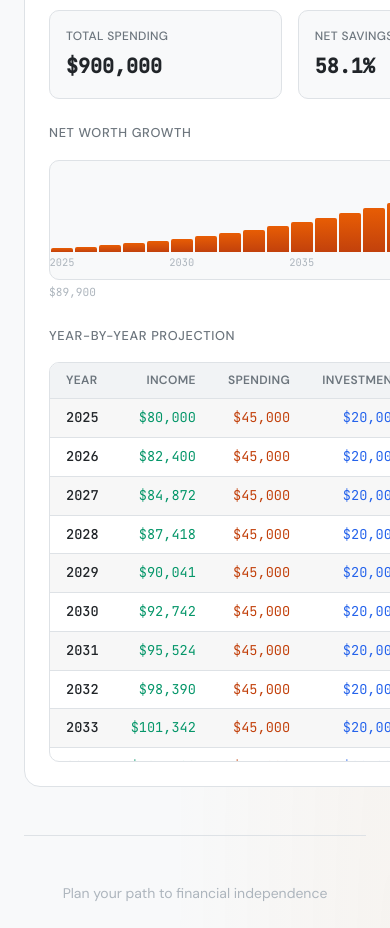
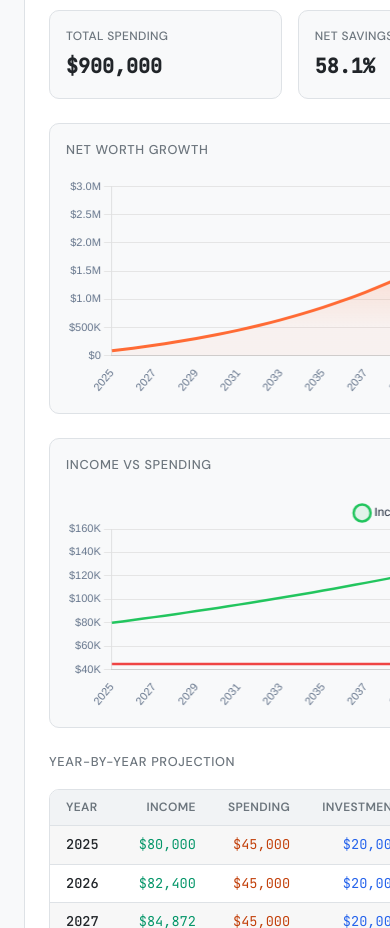
Before and after one commit to s-cai/fire-calculator, a website built with Vite: page index.html in a window 390 px wide. Shown: the part 2580-3508 px from the top of the page. Built offline with nearby package versions, Linux system fonts and the light colour scheme.

Commit message:
Phase 7: Add Chart.js visualization
- Install Chart.js with tree-shaking for minimal bundle size
- New charts.ts module with reusable chart utilities
- Net Worth Growth: Line chart with orange gradient fill
- Income vs Spending: Dual line chart with legend
- Interactive tooltips with formatted currency values
- Responsive layout: side-by-side on large screens, stacked on small
- Charts update automatically when recalculating projections
- Update ROADMAP and README to reflect Phase 7 completion

All 81 tests passing.

```diff
--- a/package.json
+++ b/package.json
@@ -16,6 +16,7 @@
     "vitest": "^4.0.16"
   },
   "dependencies": {
+    "chart.js": "^4.5.1",
     "lz-string": "^1.5.0"
   }
 }
--- a/src/style.css
+++ b/src/style.css
@@ -389,12 +389,22 @@ body {
   color: var(--color-text-dim);
 }
 
-/* --- Chart Section --- */
-.chart-section {
+/* --- Charts Section (Chart.js) --- */
+.charts-section {
+  display: flex;
+  flex-direction: column;
+  gap: var(--spacing-lg);
   margin-bottom: var(--spacing-lg);
 }
 
-.chart-section h3 {
+.chart-container {
+  background: var(--color-bg);
+  border: 1px solid var(--color-border);
+  border-radius: var(--radius-md);
+  padding: var(--spacing-md);
+}
+
+.chart-container h3 {
   font-size: 0.8rem;
   font-weight: 500;
   text-transform: uppercase;
@@ -403,67 +413,26 @@ body {
   margin: 0 0 var(--spacing-md);
 }
 
-.bar-chart {
-  display: flex;
-  align-items: flex-end;
-  height: 120px;
-  padding: var(--spacing-sm) 0;
-  padding-bottom: calc(var(--spacing-sm) + 1.2rem); /* Space for labels */
-  background: var(--color-bg);
-  border-radius: var(--radius-md);
-  border: 1px solid var(--color-border);
+.chart-wrapper {
   position: relative;
+  height: 220px;
+  width: 100%;
 }
 
-.chart-bar-container {
-  position: relative;
-  height: 100%;
-  padding: 0 1px;
+.chart-wrapper canvas {
+  width: 100% !important;
+  height: 100% !important;
 }
 
-.chart-bar {
-  position: absolute;
-  left: 1px;
-  right: 1px;
-  bottom: 0;
-  background: linear-gradient(180deg, var(--color-fire) 0%, var(--color-ember) 100%);
-  border-radius: 2px 2px 0 0;
-  min-height: 2px;
-  transition: height 0.3s ease, bottom 0.3s ease, top 0.3s ease;
-}
+@media (min-width: 1200px) {
+  .charts-section {
+    display: grid;
+    grid-template-columns: 1fr 1fr;
+  }
 
-.chart-bar.negative {
-  background: linear-gradient(0deg, var(--color-danger) 0%, #f87171 100%);
-  border-radius: 0 0 2px 2px;
-}
-
-.chart-baseline {
-  position: absolute;
-  left: 0;
-  right: 0;
-  height: 1px;
-  background: var(--color-text-dim);
-  z-index: 1;
-}
-
-.chart-label {
-  position: absolute;
-  bottom: -1.2rem;
-  left: 50%;
-  transform: translateX(-50%);
-  font-size: 0.65rem;
-  color: var(--color-text-dim);
-  font-family: var(--font-mono);
-  white-space: nowrap;
-}
-
-.chart-legend {
-  display: flex;
-  justify-content: space-between;
-  margin-top: var(--spacing-xs);
-  font-size: 0.7rem;
-  color: var(--color-text-dim);
-  font-family: var(--font-mono);
+  .chart-wrapper {
+    height: 250px;
+  }
 }
 
 /* --- Table Section --- */
--- /dev/null
+++ b/src/ui/charts.ts
@@ -0,0 +1,229 @@
+/**
+ * Chart Utilities
+ *
+ * Wrapper functions for Chart.js visualizations.
+ */
+
+import {
+  Chart,
+  LineController,
+  LineElement,
+  PointElement,
+  LinearScale,
+  CategoryScale,
+  Filler,
+  Tooltip,
+  Legend,
+} from 'chart.js';
+
+// Register only the components we need (tree-shaking friendly)
+Chart.register(
+  LineController,
+  LineElement,
+  PointElement,
+  LinearScale,
+  CategoryScale,
+  Filler,
+  Tooltip,
+  Legend
+);
+
+// Color palette matching our CSS theme
+const COLORS = {
+  fire: '#ff6b35',
+  ember: '#ff8f5a',
+  income: '#22c55e',
+  spending: '#ef4444',
+  investment: '#3b82f6',
+  gridLine: '#e5e5e5',
+  text: '#64748b',
+  textDark: '#1e293b',
+};
+
+/**
+ * Format currency for chart labels.
+ */
+function formatCurrency(value: number): string {
+  if (Math.abs(value) >= 1_000_000) {
+    return `$${(value / 1_000_000).toFixed(1)}M`;
+  }
+  if (Math.abs(value) >= 1_000) {
+    return `$${(value / 1_000).toFixed(0)}K`;
+  }
+  return `$${value.toFixed(0)}`;
+}
+
+/**
+ * Common chart options.
+ */
+const commonOptions = {
+  responsive: true,
+  maintainAspectRatio: false,
+  interaction: {
+    intersect: false,
+    mode: 'index' as const,
+  },
+  plugins: {
+    legend: {
+      display: false,
+    },
+    tooltip: {
+      backgroundColor: 'rgba(30, 41, 59, 0.95)',
+      titleFont: { size: 13, weight: 'bold' as const },
+      bodyFont: { size: 12 },
+      padding: 12,
+      cornerRadius: 8,
+      displayColors: true,
+      callbacks: {
+        label: function(context: { dataset: { label?: string }; parsed: { y: number } }) {
+          const label = context.dataset.label || '';
+          const value = formatCurrency(context.parsed.y);
+          return `${label}: ${value}`;
+        },
+      },
+    },
+  },
+  scales: {
+    x: {
+      grid: {
+        display: false,
+      },
+      ticks: {
+        color: COLORS.text,
+        font: { size: 11 },
+      },
+    },
+    y: {
+      grid: {
+        color: COLORS.gridLine,
+      },
+      ticks: {
+        color: COLORS.text,
+        font: { size: 11 },
+        callback: function(value: string | number) {
+          return formatCurrency(Number(value));
+        },
+      },
+    },
+  },
+};
+
+/**
+ * Create a net worth line chart with gradient fill.
+ */
+export function createNetWorthChart(
+  canvas: HTMLCanvasElement,
+  years: number[],
+  netWorth: number[]
+): Chart {
+  const ctx = canvas.getContext('2d')!;
+
+  // Create gradient for fill
+  const gradient = ctx.createLinearGradient(0, 0, 0, canvas.height);
+  gradient.addColorStop(0, 'rgba(255, 107, 53, 0.4)');
+  gradient.addColorStop(1, 'rgba(255, 107, 53, 0.05)');
+
+  return new Chart(ctx, {
+    type: 'line',
+    data: {
+      labels: years.map(String),
+      datasets: [{
+        label: 'Net Worth',
+        data: netWorth,
+        borderColor: COLORS.fire,
+        backgroundColor: gradient,
+        borderWidth: 3,
+        fill: true,
+        tension: 0.3,
+        pointRadius: 0,
+        pointHoverRadius: 6,
+        pointHoverBackgroundColor: COLORS.fire,
+        pointHoverBorderColor: '#fff',
+        pointHoverBorderWidth: 2,
+      }],
+    },
+    options: {
+      ...commonOptions,
+      plugins: {
+        ...commonOptions.plugins,
+        legend: { display: false },
+      },
+    },
+  });
+}
+
+/**
+ * Create an income vs spending dual line chart.
+ */
+export function createCashFlowChart(
+  canvas: HTMLCanvasElement,
+  years: number[],
+  income: number[],
+  spending: number[]
+): Chart {
+  const ctx = canvas.getContext('2d')!;
+
+  return new Chart(ctx, {
+    type: 'line',
+    data: {
+      labels: years.map(String),
+      datasets: [
+        {
+          label: 'Income',
+          data: income,
+          borderColor: COLORS.income,
+          backgroundColor: 'rgba(34, 197, 94, 0.1)',
+          borderWidth: 2.5,
+          fill: false,
+          tension: 0.3,
+          pointRadius: 0,
+          pointHoverRadius: 5,
+          pointHoverBackgroundColor: COLORS.income,
+          pointHoverBorderColor: '#fff',
+          pointHoverBorderWidth: 2,
+        },
+        {
+          label: 'Spending',
+          data: spending,
+          borderColor: COLORS.spending,
+          backgroundColor: 'rgba(239, 68, 68, 0.1)',
+          borderWidth: 2.5,
+          fill: false,
+          tension: 0.3,
+          pointRadius: 0,
+          pointHoverRadius: 5,
+          pointHoverBackgroundColor: COLORS.spending,
+          pointHoverBorderColor: '#fff',
+          pointHoverBorderWidth: 2,
+        },
+      ],
+    },
+    options: {
+      ...commonOptions,
+      plugins: {
+        ...commonOptions.plugins,
+        legend: {
+          display: true,
+          position: 'top' as const,
+          align: 'end' as const,
+          labels: {
+            usePointStyle: true,
+            pointStyle: 'circle',
+            padding: 16,
+            font: { size: 12 },
+            color: COLORS.textDark,
+          },
+        },
+      },
+    },
+  });
+}
+
+/**
+ * Safely destroy a chart instance.
+ */
+export function destroyChart(chart: Chart | null | undefined): void {
+  if (chart) {
+    chart.destroy();
+  }
+}
--- a/src/ui/results.ts
+++ b/src/ui/results.ts
@@ -1,12 +1,19 @@
 /**
  * Results Display Component
  *
- * Shows projection summary and year-by-year table.
+ * Shows projection summary, charts, and year-by-year table.
+ * Uses Chart.js for visualization.
  */
 
+import { Chart } from 'chart.js';
 import { StateManager } from './state';
 import { formatCurrency, formatPercent } from './preview';
 import { YearlyProjection } from '../lib/projection';
+import { createNetWorthChart, createCashFlowChart, destroyChart } from './charts';
+
+// Store chart instances for cleanup
+let netWorthChart: Chart | null = null;
+let cashFlowChart: Chart | null = null;
 
 /**
  * Calculate summary statistics from projection.
@@ -130,69 +137,55 @@ function renderProjectionTable(projection: YearlyProjection[]): string {
 }
 
 /**
- * Render the net worth chart (simple bar visualization).
- * Handles both positive and negative values with a baseline.
+ * Render chart containers (canvas elements).
  */
-function renderNetWorthChart(projection: YearlyProjection[]): string {
-  if (projection.length === 0) {
-    return '';
-  }
-
-  const values = projection.map(p => p.netWorth);
-  const maxVal = Math.max(...values);
-  const minVal = Math.min(...values);
-
-  // Calculate the range and baseline position
-  const range = maxVal - minVal || 1; // Prevent division by zero
-  const hasNegative = minVal < 0;
-  const hasPositive = maxVal > 0;
-
-  // Calculate baseline position (where 0 sits) as percentage from bottom
-  let baselinePercent = 0;
-  if (hasNegative && hasPositive) {
-    baselinePercent = (Math.abs(minVal) / range) * 100;
-  } else if (hasNegative) {
-    baselinePercent = 100; // All negative, baseline at top
-  }
-  // else all positive, baseline at bottom (0)
-
-  const bars = projection.map((p, i) => {
-    const width = 100 / projection.length;
-    const isNegative = p.netWorth < 0;
-
-    // Calculate height as percentage of total range
-    const heightPercent = (Math.abs(p.netWorth) / range) * 100;
-
-    return `
-      <div class="chart-bar-container" style="width: ${width}%">
-        <div
-          class="chart-bar ${isNegative ? 'negative' : ''}"
-          style="height: ${heightPercent}%; ${isNegative ? 'bottom: auto; top: ' + (100 - baselinePercent) + '%;' : 'bottom: ' + baselinePercent + '%;'}"
-          title="${p.year}: ${formatCurrency(p.netWorth)}"
-        ></div>
-        ${i % 5 === 0 || i === projection.length - 1 ? `<span class="chart-label">${p.year}</span>` : ''}
+function renderChartContainers(): string {
+  return `
+    <div class="charts-section">
+      <div class="chart-container">
+        <h3>Net Worth Growth</h3>
+        <div class="chart-wrapper">
+          <canvas id="netWorthChart"></canvas>
+        </div>
       </div>
-    `;
-  }).join('');
-
-  // Show baseline if we have both positive and negative
-  const baseline = hasNegative && hasPositive
-    ? `<div class="chart-baseline" style="bottom: ${baselinePercent}%"></div>`
-    : '';
-
-  return `
-    <div class="chart-section">
-      <h3>Net Worth Growth</h3>
-      <div class="bar-chart">
-        ${baseline}
-        ${bars}
-      </div>
-      <div class="chart-legend">
-        <span class="legend-start">${formatCurrency(minVal)}</span>
-        <span class="legend-end">${formatCurrency(maxVal)}</span>
+      <div class="chart-container">
+        <h3>Income vs Spending</h3>
+        <div class="chart-wrapper">
+          <canvas id="cashFlowChart"></canvas>
+        </div>
       </div>
     </div>
   `;
+}
+
+/**
+ * Initialize Chart.js charts after DOM is ready.
+ */
+function initializeCharts(projection: YearlyProjection[]): void {
+  // Destroy existing charts
+  destroyChart(netWorthChart);
+  destroyChart(cashFlowChart);
+  netWorthChart = null;
+  cashFlowChart = null;
+
+  if (projection.length === 0) return;
+
+  const years = projection.map(p => p.year);
+  const netWorth = projection.map(p => p.netWorth);
+  const income = projection.map(p => p.income);
+  const spending = projection.map(p => p.spending);
+
+  // Get canvas elements
+  const netWorthCanvas = document.getElementById('netWorthChart') as HTMLCanvasElement | null;
+  const cashFlowCanvas = document.getElementById('cashFlowChart') as HTMLCanvasElement | null;
+
+  if (netWorthCanvas) {
+    netWorthChart = createNetWorthChart(netWorthCanvas, years, netWorth);
+  }
+
+  if (cashFlowCanvas) {
+    cashFlowChart = createCashFlowChart(cashFlowCanvas, years, income, spending);
+  }
 }
 
 /**
@@ -230,13 +223,16 @@ export function renderResults(container: HTMLElement, stateManager: StateManager
 
       <div class="results-content">
         ${renderSummary(state.projection, state.initialNetWorth)}
-        ${renderNetWorthChart(state.projection)}
+        ${renderChartContainers()}
         ${renderProjectionTable(state.projection)}
       </div>
     </div>
   `;
 
   container.innerHTML = html;
+
+  // Initialize charts after DOM is updated
+  initializeCharts(state.projection);
 
   // Wire up recalculate button
   const recalcBtn = container.querySelector<HTMLButtonElement>('.recalculate-btn');
```
Also changed, not shown: ROADMAP.md (+15 -10 lines), plans/2025-12-27-phase7-visualization.md (added, +191 -0 lines), README.md, 1 other file.
